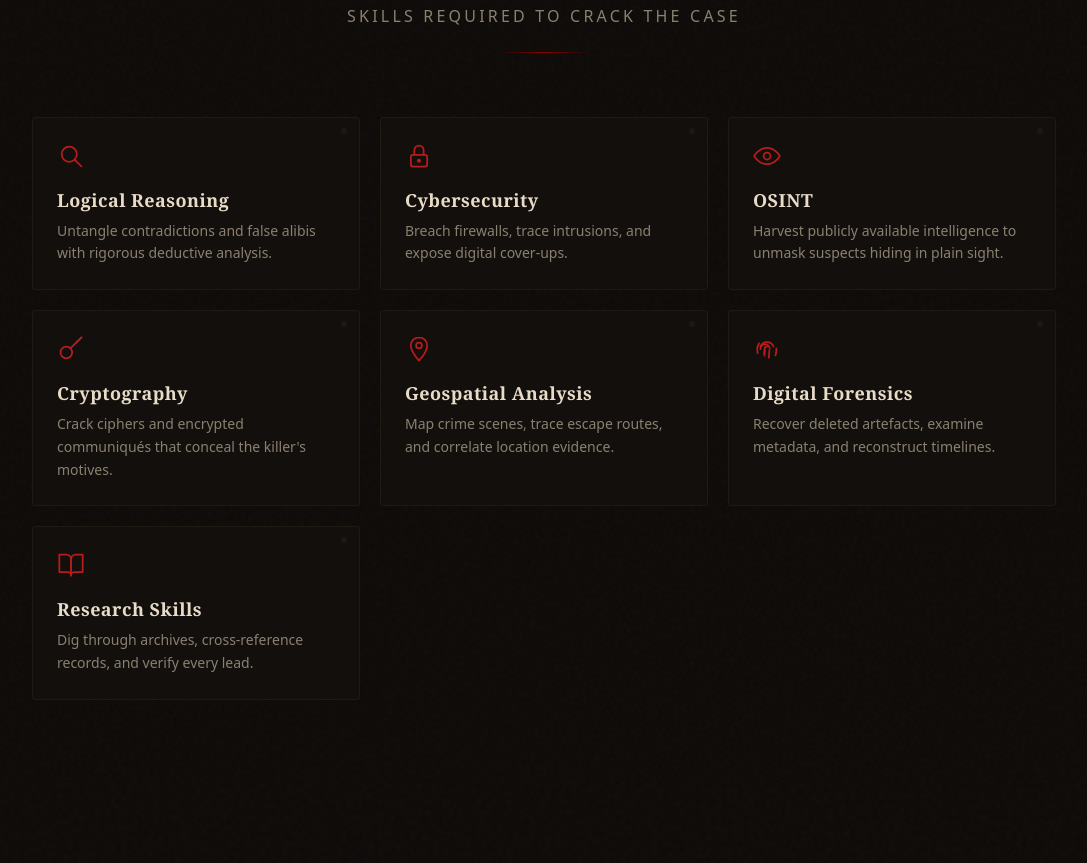
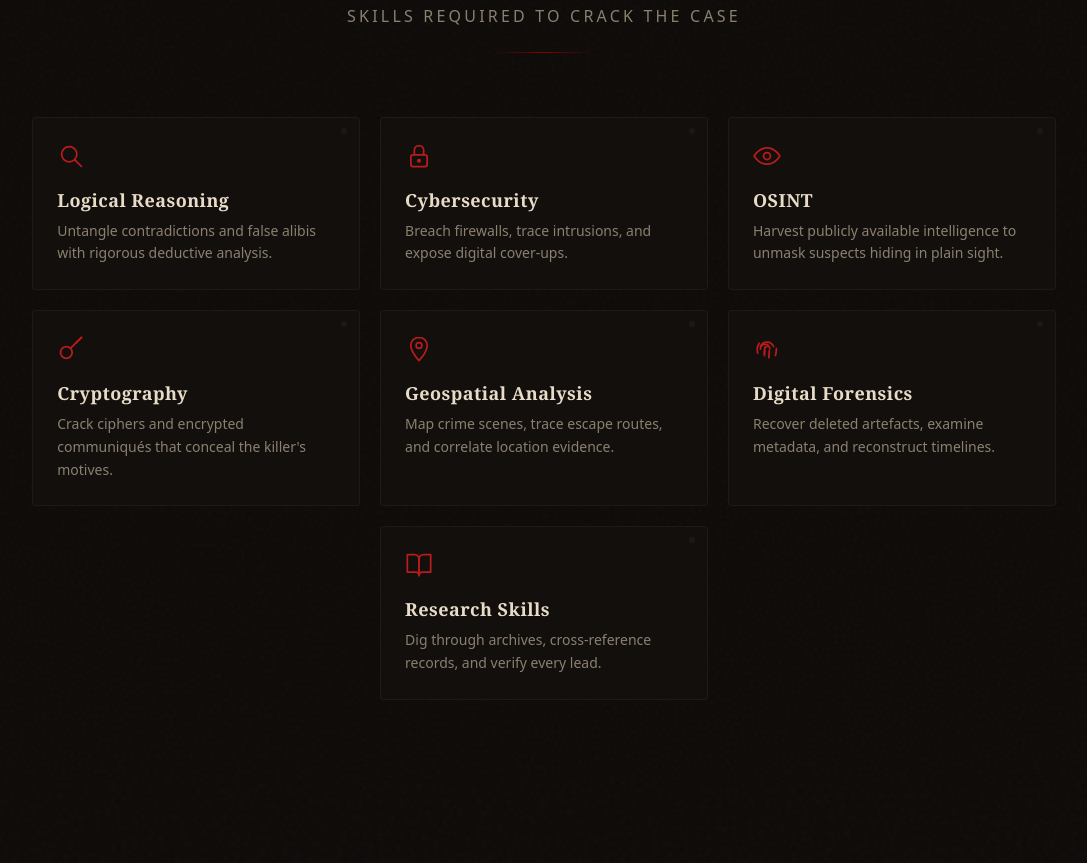
Before and after one commit to Princekr267/reg-masoulen, a React (Vite) app in the folder frontend/: page / in a window 1280 px wide. Shown: the part 923-1786 px from the top of the page, without its empty margins (96-1183 px from the left). Built offline with nearby package versions, Linux system fonts and the light colour scheme; no server answers.

Commit message:
Fix Toolkit card centering

```diff
--- a/frontend/src/components/sections/InvestigatorsToolkit.tsx
+++ b/frontend/src/components/sections/InvestigatorsToolkit.tsx
@@ -148,11 +148,11 @@ const InvestigatorsToolkit: React.FC = () => {
 
         {/* Cards grid — 1 col mobile, 2 col sm, 3 col lg.
             The 7th card is centered via justify-items-center on the grid. */}
-        <div className="grid grid-cols-1 sm:grid-cols-2 lg:grid-cols-3 gap-5 justify-items-center">
+        <div className="flex flex-wrap justify-center gap-5">
           {DOMAINS.map((domain) => (
             <div
               key={domain.name}
-              className="group relative w-full max-w-sm rounded border border-noir-border/60 bg-noir-card/80 px-5 py-5 sm:px-6 sm:py-6 transition-all duration-300 hover:border-noir-blood/50 hover:bg-noir-card-hover/90 hover:shadow-[0_0_24px_rgba(139,0,0,0.12)]"
+             className="group relative w-full sm:w-[calc(50%-0.625rem)] lg:w-[calc(33.333%-0.84rem)] rounded border border-noir-border/60 bg-noir-card/80 px-5 py-5 sm:px-6 sm:py-6 transition-all duration-300 hover:border-noir-blood/50 hover:bg-noir-card-hover/90 hover:shadow-[0_0_24px_rgba(139,0,0,0.12)]"
             >
               {/* Top-left docket hole — tiny decorative detail */}
               <div className="absolute top-2.5 right-3 w-1.5 h-1.5 rounded-full bg-noir-border/50" />
```
